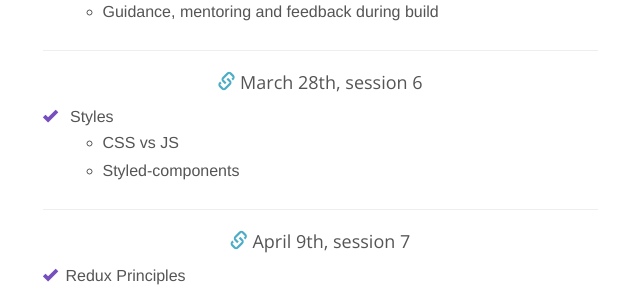
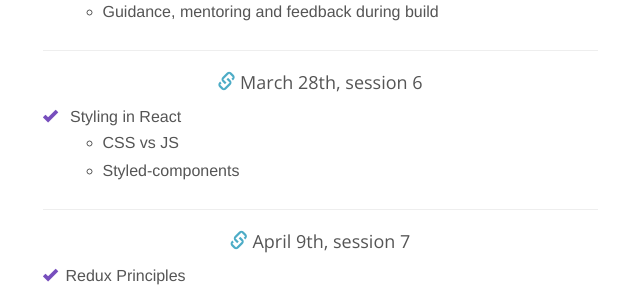
Before and after one commit to reactgraphqlacademy/reactjs.academy_OLD_JEKYLL_SITE, a Jekyll site: the page built from react-redux-training-london.html, in a window 1280 px wide and 900 px high, scrolled down 2908 px. Shown: the part 152-445 px from the top of the window, without its empty margins (320-960 px from the left). Built offline with Jekyll 4.4.1, drawn with Linux system fonts in a browser that asks for light colours; nearby versions of some CDN libraries; comment, search, counter and statistics services are not loaded.

Commit message:
updates styling in react cv part time

```diff
--- a/_includes/cv-part-time.html
+++ b/_includes/cv-part-time.html
@@ -134,7 +134,7 @@
       <h4 class="text-center"><a href="#session6" name="session6"><span class="glyphicon glyphicon-link" aria-hidden="true"></span></a> March 28th, session 6</h4>
       <ul class="list-unstyled">
         <li>
-          <span class="glyphicon glyphicon-ok" aria-hidden="true"></span> Styles
+          <span class="glyphicon glyphicon-ok" aria-hidden="true"></span> Styling in React
           <ul>
             <li>
               CSS vs JS
```
